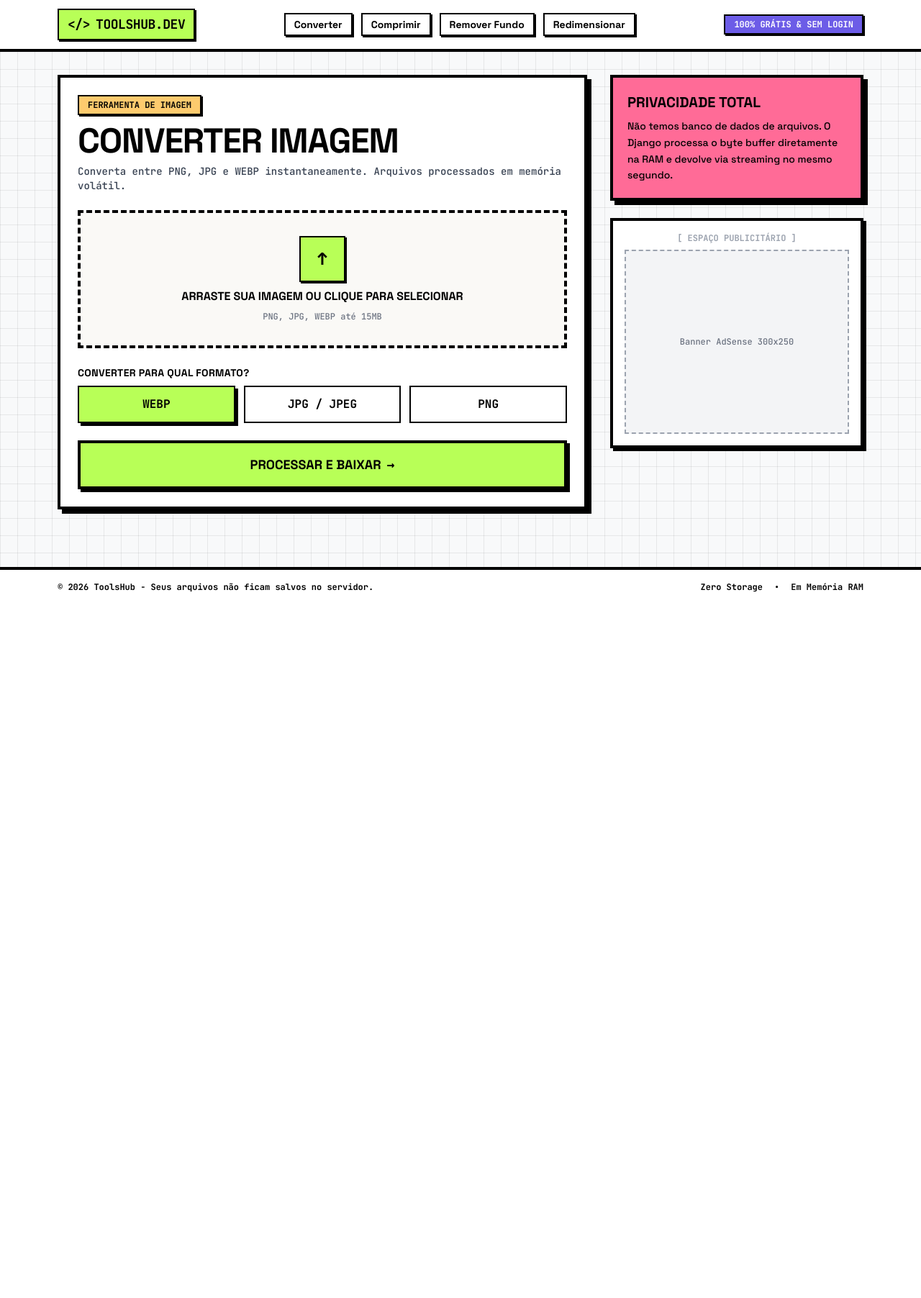
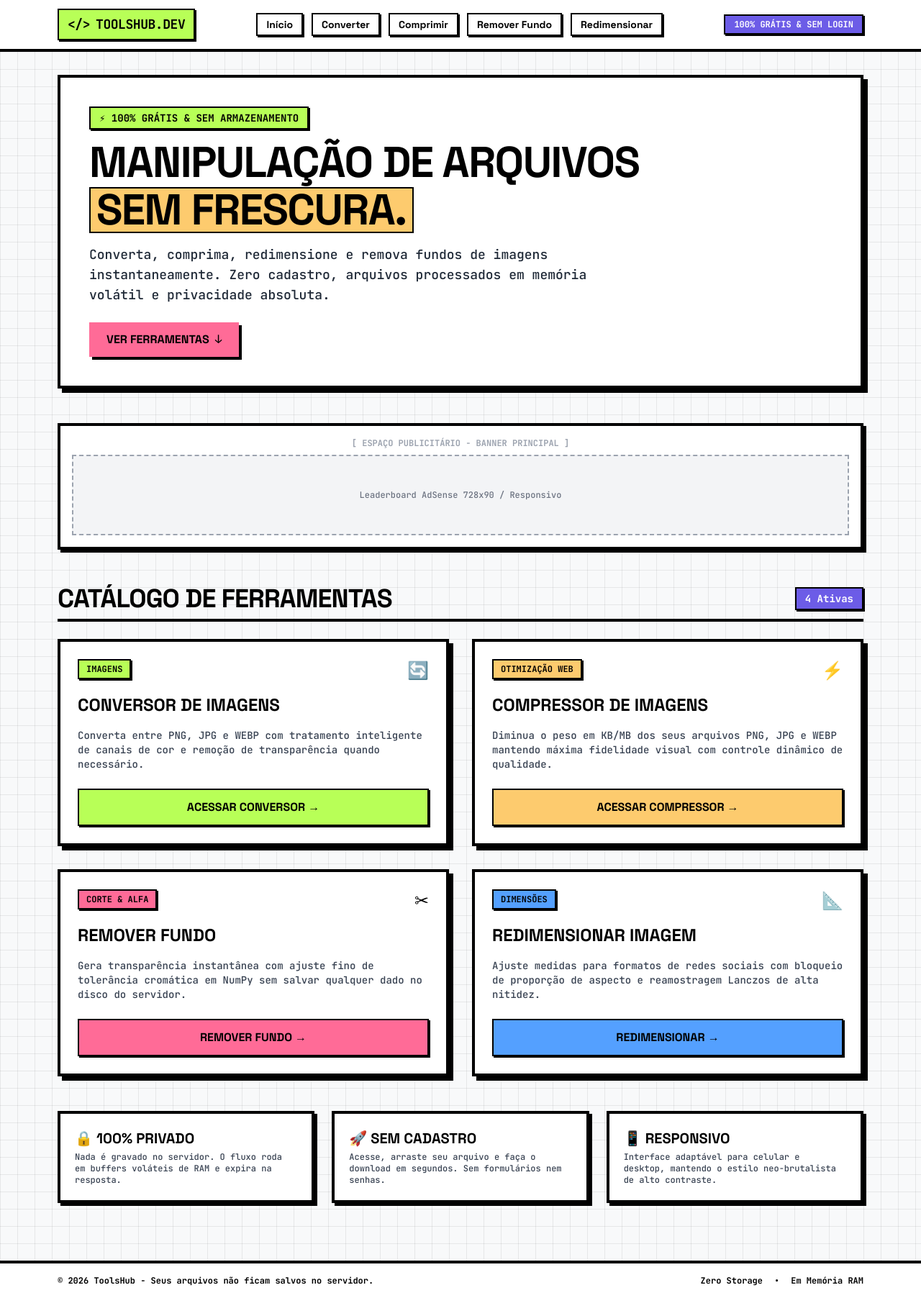
Before and after one commit to leobrda/tools, a Django app: page / in a window 1280 px wide. Shown: the whole page at 72% size. Before the commit the page ends 823 px from the top, so only its background shows below. Run offline with Django 5.2, Linux system fonts and the light colour scheme; some libraries are stand-ins or nearby versions.

Commit message:
feat: add neo-brutalist home hub page and navigation routes

```diff
--- a/templates/base.html
+++ b/templates/base.html
@@ -48,12 +48,13 @@
   <!-- Header / Navbar estilo janela retrô/neobrutalista -->
   <header class="border-b-4 border-black bg-white sticky top-0 z-50">
     <div class="max-w-6xl mx-auto px-4 py-3 flex flex-wrap items-center justify-between gap-4">
-      <a href="{% url 'converter_view' %}" class="inline-flex items-center gap-2 px-3 py-1.5 bg-neoGreen border-2 border-black shadow-neo-sm font-mono font-bold tracking-tight text-lg hover:translate-x-0.5 hover:translate-y-0.5 hover:shadow-none transition-all">
+      <a href="{% url 'home_view' %}" class="inline-flex items-center gap-2 px-3 py-1.5 bg-neoGreen border-2 border-black shadow-neo-sm font-mono font-bold tracking-tight text-lg hover:translate-x-0.5 hover:translate-y-0.5 hover:shadow-none transition-all">
         <span>&lt;/&gt;</span>
         <span>TOOLSHUB.DEV</span>
       </a>
 
       <nav class="flex items-center gap-3 text-sm font-bold">
+        <a href="{% url 'home_view' %}" class="px-3 py-1 bg-white border-2 border-black shadow-neo-sm hover:bg-gray-100 transition-all">Início</a>
         <a href="{% url 'converter_view' %}" class="px-3 py-1 bg-white border-2 border-black shadow-neo-sm hover:bg-neoGreen transition-all">Converter</a>
         <a href="{% url 'comprimir_view' %}" class="px-3 py-1 bg-white border-2 border-black shadow-neo-sm hover:bg-neoYellow transition-all">Comprimir</a>
         <a href="{% url 'remover_fundo_view' %}" class="px-3 py-1 bg-white border-2 border-black shadow-neo-sm hover:bg-neoPink transition-all">Remover Fundo</a>
--- /dev/null
+++ b/templates/tools/home.html
@@ -0,0 +1,168 @@
+{% extends 'base.html' %}
+
+{% block title %}ToolsHub - Ferramentas Online Grátis e Sem Limites{% endblock %}
+
+{% block content %}
+<div class="space-y-12">
+
+  <!-- Hero Section Neo-Brutalista -->
+  <section class="bg-white border-4 border-black p-6 md:p-10 shadow-neo-lg relative overflow-hidden">
+    <div class="max-w-3xl space-y-4">
+      <div class="inline-flex items-center gap-2 px-3 py-1 bg-neoGreen border-2 border-black shadow-neo-sm font-mono text-xs md:text-sm font-black uppercase">
+        <span>⚡ 100% Grátis &amp; Sem Armazenamento</span>
+      </div>
+
+      <h1 class="text-4xl md:text-6xl font-black uppercase tracking-tight leading-none">
+        Manipulação de arquivos <span class="bg-neoYellow px-2 border-2 border-black inline-block mt-1">sem frescura.</span>
+      </h1>
+
+      <p class="font-mono text-base md:text-lg text-gray-800 leading-relaxed">
+        Converta, comprima, redimensione e remova fundos de imagens instantaneamente.
+        Zero cadastro, arquivos processados em memória volátil e privacidade absoluta.
+      </p>
+
+      <div class="pt-2 flex flex-wrap gap-3">
+        <a href="#ferramentas" class="px-6 py-3 bg-neoPink text-black font-black uppercase border-3 border-black shadow-neo hover:translate-x-1 hover:translate-y-1 hover:shadow-none transition-all flex items-center gap-2">
+          <span>Ver Ferramentas</span>
+          <span class="font-mono font-bold">↓</span>
+        </a>
+      </div>
+    </div>
+  </section>
+
+  <!-- Banner de Publicidade Topo -->
+  <div class="bg-white border-4 border-black p-4 shadow-neo text-center">
+    <span class="font-mono text-xs font-bold text-gray-400 block mb-2">[ ESPAÇO PUBLICITÁRIO - BANNER PRINCIPAL ]</span>
+    <div class="w-full h-24 md:h-28 bg-gray-100 border-2 border-dashed border-gray-400 flex items-center justify-center font-mono text-xs text-gray-500">
+      Leaderboard AdSense 728x90 / Responsivo
+    </div>
+  </div>
+
+  <!-- Grid de Ferramentas -->
+  <section id="ferramentas" class="space-y-6">
+    <div class="flex items-center justify-between border-b-4 border-black pb-2">
+      <h2 class="text-2xl md:text-4xl font-black uppercase tracking-tight">
+        Catálogo de Ferramentas
+      </h2>
+      <span class="font-mono text-xs md:text-sm font-bold bg-neoPurple text-white px-3 py-1 border-2 border-black shadow-neo-sm">
+        4 Ativas
+      </span>
+    </div>
+
+    <div class="grid grid-cols-1 md:grid-cols-2 lg:grid-cols-2 gap-8">
+
+      <!-- Card 1: Conversor de Imagens -->
+      <div class="bg-white border-4 border-black p-6 shadow-neo-lg flex flex-col justify-between hover:-translate-y-1 transition-transform">
+        <div class="space-y-4">
+          <div class="flex justify-between items-start">
+            <span class="px-2.5 py-1 bg-neoGreen border-2 border-black shadow-neo-sm font-mono text-xs font-bold uppercase">
+              Imagens
+            </span>
+            <span class="text-2xl">🔄</span>
+          </div>
+
+          <h3 class="text-2xl font-black uppercase">Conversor de Imagens</h3>
+          <p class="font-mono text-sm text-gray-700">
+            Converta entre PNG, JPG e WEBP com tratamento inteligente de canais de cor e remoção de transparência quando necessário.
+          </p>
+        </div>
+
+        <div class="pt-6">
+          <a href="{% url 'converter_view' %}" class="w-full py-3 bg-neoGreen text-black font-black uppercase text-center border-2 border-black shadow-neo-sm hover:translate-x-0.5 hover:translate-y-0.5 hover:shadow-none transition-all block">
+            Acessar Conversor →
+          </a>
+        </div>
+      </div>
+
+      <!-- Card 2: Compressor de Imagens -->
+      <div class="bg-white border-4 border-black p-6 shadow-neo-lg flex flex-col justify-between hover:-translate-y-1 transition-transform">
+        <div class="space-y-4">
+          <div class="flex justify-between items-start">
+            <span class="px-2.5 py-1 bg-neoYellow border-2 border-black shadow-neo-sm font-mono text-xs font-bold uppercase">
+              Otimização Web
+            </span>
+            <span class="text-2xl">⚡</span>
+          </div>
+
+          <h3 class="text-2xl font-black uppercase">Compressor de Imagens</h3>
+          <p class="font-mono text-sm text-gray-700">
+            Diminua o peso em KB/MB dos seus arquivos PNG, JPG e WEBP mantendo máxima fidelidade visual com controle dinâmico de qualidade.
+          </p>
+        </div>
+
+        <div class="pt-6">
+          <a href="{% url 'comprimir_view' %}" class="w-full py-3 bg-neoYellow text-black font-black uppercase text-center border-2 border-black shadow-neo-sm hover:translate-x-0.5 hover:translate-y-0.5 hover:shadow-none transition-all block">
+            Acessar Compressor →
+          </a>
+        </div>
+      </div>
+
+      <!-- Card 3: Removedor de Fundo -->
+      <div class="bg-white border-4 border-black p-6 shadow-neo-lg flex flex-col justify-between hover:-translate-y-1 transition-transform">
+        <div class="space-y-4">
+          <div class="flex justify-between items-start">
+            <span class="px-2.5 py-1 bg-neoPink border-2 border-black shadow-neo-sm font-mono text-xs font-bold uppercase">
+              Corte &amp; Alfa
+            </span>
+            <span class="text-2xl">✂</span>
+          </div>
+
+          <h3 class="text-2xl font-black uppercase">Remover Fundo</h3>
+          <p class="font-mono text-sm text-gray-700">
+            Gera transparência instantânea com ajuste fino de tolerância cromática em NumPy sem salvar qualquer dado no disco do servidor.
+          </p>
+        </div>
+
+        <div class="pt-6">
+          <a href="{% url 'remover_fundo_view' %}" class="w-full py-3 bg-neoPink text-black font-black uppercase text-center border-2 border-black shadow-neo-sm hover:translate-x-0.5 hover:translate-y-0.5 hover:shadow-none transition-all block">
+            Remover Fundo →
+          </a>
+        </div>
+      </div>
+
+      <!-- Card 4: Redimensionador de Imagens -->
+      <div class="bg-white border-4 border-black p-6 shadow-neo-lg flex flex-col justify-between hover:-translate-y-1 transition-transform">
+        <div class="space-y-4">
+          <div class="flex justify-between items-start">
+            <span class="px-2.5 py-1 bg-neoBlue border-2 border-black shadow-neo-sm font-mono text-xs font-bold uppercase">
+              Dimensões
+            </span>
+            <span class="text-2xl">📐</span>
+          </div>
+
+          <h3 class="text-2xl font-black uppercase">Redimensionar Imagem</h3>
+          <p class="font-mono text-sm text-gray-700">
+            Ajuste medidas para formatos de redes sociais com bloqueio de proporção de aspecto e reamostragem Lanczos de alta nitidez.
+          </p>
+        </div>
+
+        <div class="pt-6">
+          <a href="{% url 'redimensionar_view' %}" class="w-full py-3 bg-neoBlue text-black font-black uppercase text-center border-2 border-black shadow-neo-sm hover:translate-x-0.5 hover:translate-y-0.5 hover:shadow-none transition-all block">
+            Redimensionar →
+          </a>
+        </div>
+      </div>
+
+    </div>
+  </section>
+
+  <!-- Seção de Destaques / Vantagens Técnicas -->
+  <section class="grid grid-cols-1 md:grid-cols-3 gap-6">
+    <div class="bg-white border-4 border-black p-5 shadow-neo">
+      <div class="font-black text-xl uppercase mb-1">🔒 100% Privado</div>
+      <p class="font-mono text-xs text-gray-700">Nada é gravado no servidor. O fluxo roda em buffers voláteis de RAM e expira na resposta.</p>
+    </div>
+
+    <div class="bg-white border-4 border-black p-5 shadow-neo">
+      <div class="font-black text-xl uppercase mb-1">🚀 Sem Cadastro</div>
+      <p class="font-mono text-xs text-gray-700">Acesse, arraste seu arquivo e faça o download em segundos. Sem formulários nem senhas.</p>
+    </div>
+
+    <div class="bg-white border-4 border-black p-5 shadow-neo">
+      <div class="font-black text-xl uppercase mb-1">📱 Responsivo</div>
+      <p class="font-mono text-xs text-gray-700">Interface adaptável para celular e desktop, mantendo o estilo neo-brutalista de alto contraste.</p>
+    </div>
+  </section>
+
+</div>
+{% endblock %}
--- a/tools/urls.py
+++ b/tools/urls.py
@@ -1,8 +1,9 @@
 from django.urls import path
-from .views import converter_view, comprimir_view, remover_fundo_view, redimensionar_view
+from .views import home_view, converter_view, comprimir_view, remover_fundo_view, redimensionar_view
 
 urlpatterns = [
-    path('', converter_view, name='converter_view'),
+    path('', home_view, name='home_view'),
+    path('converter/', converter_view, name='converter_view'),
     path('comprimir/', comprimir_view, name='comprimir_view'),
     path('remover-fundo/', remover_fundo_view, name='remover_fundo_view'),
     path('redimensionar/', redimensionar_view, name='redimensionar_view'),
--- a/tools/views.py
+++ b/tools/views.py
@@ -3,6 +3,10 @@ import numpy as np
 from PIL import Image
 from django.shortcuts import render
 from django.http import HttpResponse, HttpResponseBadRequest
+
+
+def home_view(request):
+    return render(request, 'tools/home.html')
 
 
 def converter_view(request):
```
